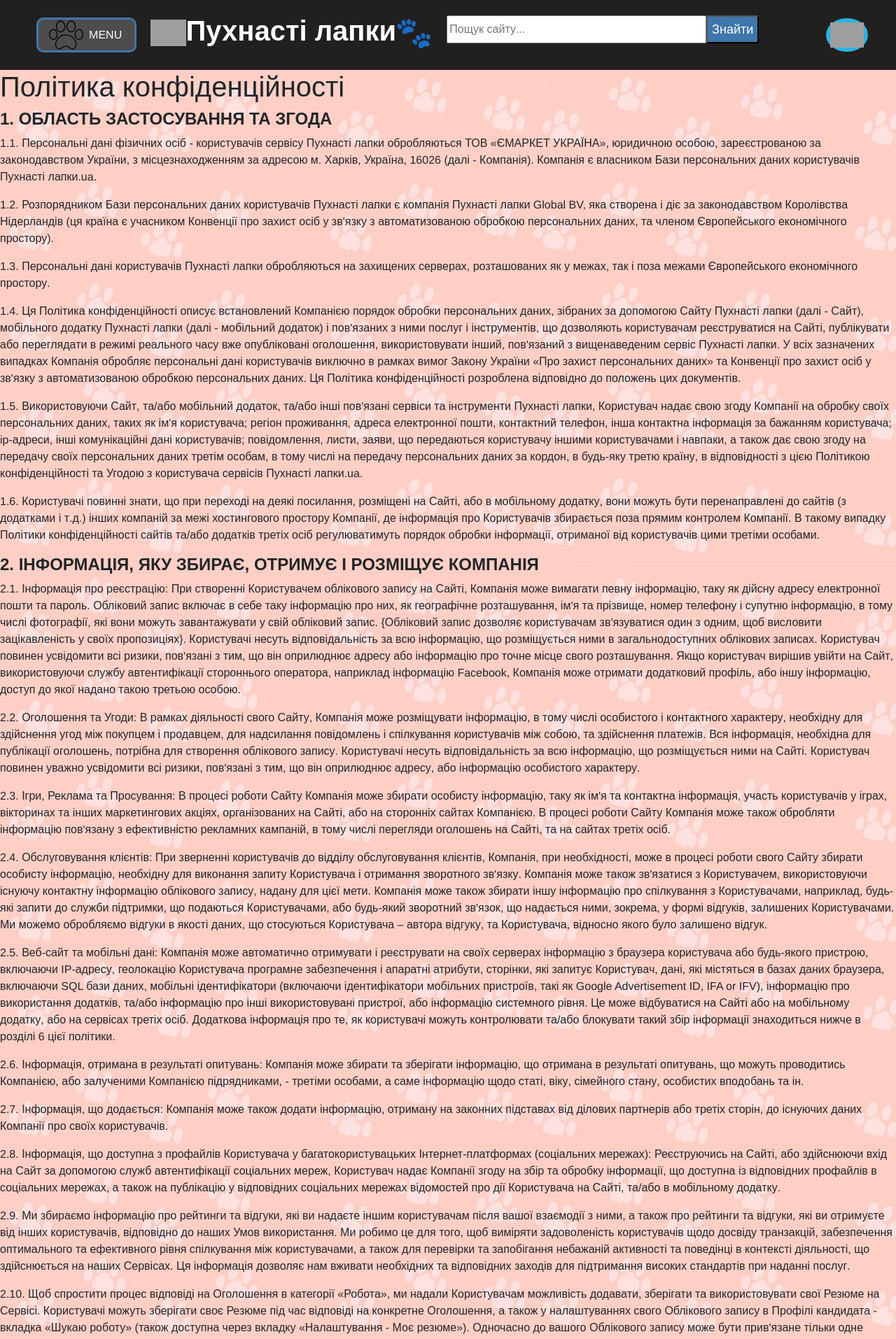
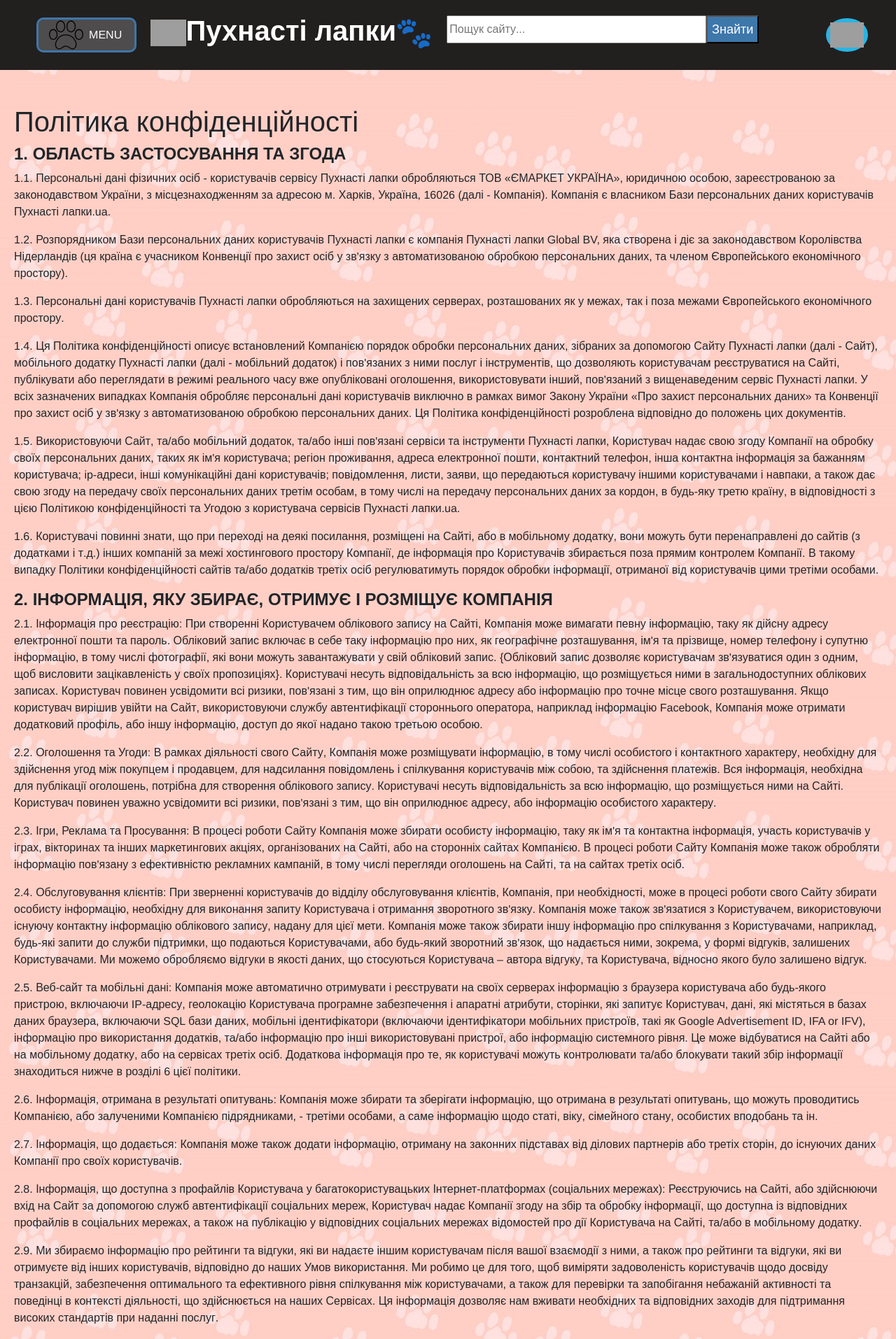
Before and after one commit to SERHIi-77/site.tw, a PHP site: page /index.php?p=rules in a window 1280 px wide. Shown: the top 1914 px of the page at 70% size. Run offline with PHP 8.4, Linux system fonts and the light colour scheme; some libraries are stand-ins or nearby versions; grey boxes are pictures that could not be loaded.

Commit message:
pages rules 2

```diff
--- a/assets/rules/rules.css
+++ b/assets/rules/rules.css
@@ -1,5 +1,7 @@
 .article-container {
-    margin-top: 100px;
+    max-width: 1480px;
+    margin: 0 auto;
+    padding: 150px 20px;
     background: #f8f7f6 url(/assets/img/news/beckground.jpg);
 
 
```
